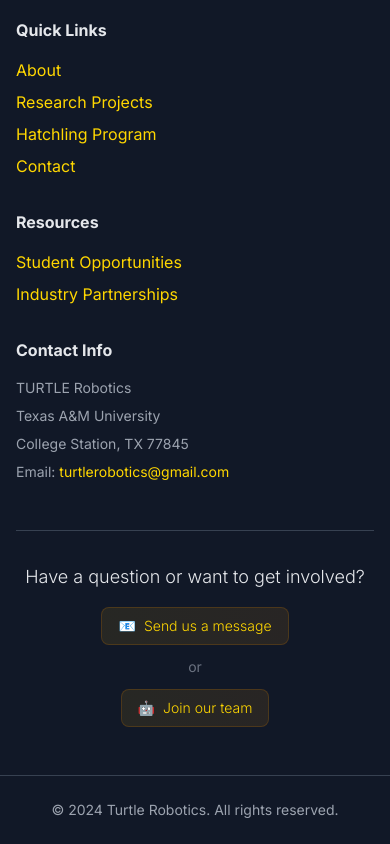
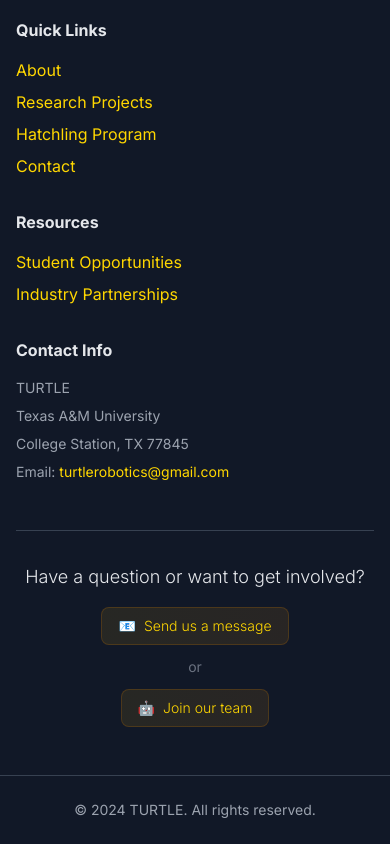
Before and after one commit to turtle-robotics/Turtle-website, a React (Vite) app: page / in a window 390 px wide. Shown: the part 4308-5152 px from the top of the page. Built offline with nearby package versions, Linux system fonts and the light colour scheme; no server answers.

Commit message:
SL Changes

```diff
--- a/src/components/Footer.jsx
+++ b/src/components/Footer.jsx
@@ -62,7 +62,7 @@ const Footer = () => {
                 </Link>
               </li>
               <li>
-                <a href="mailto:turtlerobotics@gmail.com?subject=General%20Inquiry&body=Hello,%20I%20have%20a%20question%20about%20TURTLE%20Robotics.%20Please%20contact%20me%20back." className="text-yellow-600 dark:text-yellow-400 hover:text-yellow-500 dark:hover:text-yellow-300 transition-colors duration-200">
+                <a href="mailto:turtlerobotics@gmail.com?subject=General%20Inquiry&body=Hello,%20I%20have%20a%20question%20about%20TURTLE.%20Please%20contact%20me%20back." className="text-yellow-600 dark:text-yellow-400 hover:text-yellow-500 dark:hover:text-yellow-300 transition-colors duration-200">
                   Contact
                 </a>
               </li>
@@ -97,7 +97,7 @@ const Footer = () => {
           <div className="space-y-4">
             <h3 className="font-bold text-gray-800 dark:text-gray-200">Contact Info</h3>
             <div className="space-y-2 text-sm text-gray-600 dark:text-gray-400">
-              <p>TURTLE Robotics</p>
+              <p>TURTLE</p>
               <p>Texas A&M University</p>
               <p>College Station, TX 77845</p>
               <p>
@@ -117,7 +117,7 @@ const Footer = () => {
             </h3>
             <div className="flex flex-col sm:flex-row gap-3 justify-center items-center">
               <a
-                href="mailto:turtlerobotics@gmail.com?subject=General%20Inquiry&body=Hello,%20I%20have%20a%20question%20about%20TURTLE%20Robotics.%20Please%20contact%20me%20back."
+                href="mailto:turtlerobotics@gmail.com?subject=General%20Inquiry&body=Hello,%20I%20have%20a%20question%20about%20TURTLE.%20Please%20contact%20me%20back."
                 className="inline-flex items-center gap-2 bg-gradient-to-r from-yellow-500/10 to-amber-500/10 hover:from-yellow-500/20 hover:to-amber-500/20 text-yellow-600 dark:text-yellow-400 px-4 py-2 rounded-lg text-sm font-light transition-all duration-300 border border-yellow-200 dark:border-yellow-700/30"
               >
                 <span>📧</span>
@@ -125,7 +125,7 @@ const Footer = () => {
               </a>
               <span className="text-gray-400 dark:text-gray-500 text-sm">or</span>
               <a
-                href="mailto:turtlerobotics@gmail.com?subject=Join%20TURTLE%20Robotics&body=Hello,%20I'm%20interested%20in%20joining%20TURTLE%20Robotics.%20Please%20provide%20more%20information%20about%20how%20to%20get%20involved."
+                href="mailto:turtlerobotics@gmail.com?subject=Join%20TURTLE&body=Hello,%20I'm%20interested%20in%20joining%20TURTLE.%20Please%20provide%20more%20information%20about%20how%20to%20get%20involved."
                 className="inline-flex items-center gap-2 bg-gradient-to-r from-yellow-500/10 to-amber-500/10 hover:from-yellow-500/20 hover:to-amber-500/20 text-yellow-600 dark:text-yellow-400 px-4 py-2 rounded-lg text-sm font-light transition-all duration-300 border border-yellow-200 dark:border-yellow-700/30"
               >
                 <span>🤖</span>
@@ -140,7 +140,7 @@ const Footer = () => {
       <div className="border-t border-gray-200 dark:border-gray-700">
         <div className="max-w-7xl mx-auto px-4 py-6">
           <p className="text-center text-gray-500 dark:text-gray-400 text-sm">
-            © 2024 Turtle Robotics. All rights reserved.
+            © 2024 TURTLE. All rights reserved.
           </p>
         </div>
       </div>
--- a/src/components/Layout.jsx
+++ b/src/components/Layout.jsx
@@ -35,7 +35,7 @@ const Layout = ({ children }) => {
                 className="h-12 w-auto hidden sm:inline align-middle"
               />
               <span className="hidden sm:inline text-2xl font-extralight tracking-tight align-middle leading-none ml-2">
-                <span className="text-yellow-400">TURTLE</span> ROBOTICS
+                <span className="text-yellow-400">TURTLE</span>
               </span>
             </Link>
 
--- a/src/components/SponsorContactForm.jsx
+++ b/src/components/SponsorContactForm.jsx
@@ -150,7 +150,7 @@ const SponsorContactForm = ({ onClose }) => {
             required
             rows="5"
             className="w-full px-4 py-3 rounded-xl border-2 border-gray-200 dark:border-gray-600 bg-white dark:bg-gray-700 text-gray-800 dark:text-gray-200 focus:border-yellow-500 focus:ring-2 focus:ring-yellow-200 dark:focus:ring-yellow-800 transition-all outline-none resize-none"
-            placeholder="Tell us about your interest in sponsoring TURTLE Robotics..."
+            placeholder="Tell us about your interest in sponsoring TURTLE..."
           />
         </div>
 
--- a/src/data/projects.js
+++ b/src/data/projects.js
@@ -101,7 +101,7 @@ export const projects = [
     image: '/assets/BEEST/BEEST-Card.webp',
     title: 'BEEST',
     subtitle: 'Electromechanical Strandbeest',
-    description: 'Raspberry-Pi-powered Strandbeest robot using Jansen linkages with automated turtle-like exterior shell.',
+    description: 'Raspberry-Pi-powered Strandbeest robot using Jansen linkages with automated TURTLE-like exterior shell.',
     category: 'Mechatronics',
     tags: ['Raspberry Pi', 'Python', 'Mechanisms', 'Jansen Linkage', 'Mechatronics', '3D Printing'],
     status: 'Active',
@@ -472,7 +472,7 @@ export const projects = [
     lead: 'Aidan Briggs',
     leadEmail: 'aidanbriggs@tamu.edu',
     goals: [
-      'Launch POBS research vessel and outreach Mini-Turtle',
+      'Launch POBS research vessel and outreach Mini-TURTLE',
       'Advance racing submarine toward launch',
       'Develop aquatic simulation environments in Ansys'
     ],
--- a/src/pages/About.jsx
+++ b/src/pages/About.jsx
@@ -31,10 +31,10 @@ const About = () => {
 
   const currentLeadership = [
     // Executive roles
-    { role: 'President', name: 'Samantha Woravka', period: 'Fall 2025 - Spring 2026', description: 'Leading Turtle Robotics into its next chapter of innovation and growth' },
+    { role: 'President', name: 'Samantha Woravka', period: 'Spring 2026 - Fall 2026', description: 'Leading TURTLE into its next chapter of innovation and growth' },
     { role: 'External Vice President', name: 'Yousuf Shafiu', period: 'Fall 2025 - Spring 2026', description: 'Overseeing external relations and partnerships' },
     { role: 'Internal Vice President', name: 'Ian Wilhite', period: 'Fall 2025 - Spring 2026', description: 'Managing internal operations and team coordination' },
-    { role: 'Project Vice President', name: 'Emily Tredemeyer', period: 'Fall 2025 - Spring 2026', description: 'Leading project development and technical initiatives' },
+    { role: 'Project Vice President', name: 'Emily Tredemeyer', period: 'Spring 2026 - Fall 2026', description: 'Leading project development and technical initiatives' },
     { role: 'Development Vice President', name: 'Kalen Jaroszewski', period: 'Fall 2025 - Spring 2026', description: 'Driving innovation and research advancement' },
 
     // External Branch — officers then committee members
@@ -127,7 +127,7 @@ const About = () => {
             <span className="block text-yellow-400">TURTLE</span>
           </h1>
           <p className="hero-subtitle text-xl md:text-2xl font-light tracking-wide text-gray-400 mb-12 max-w-3xl mx-auto">
-            Turtle Robotics is a student-led research lab at Texas A&M University, pioneering innovative robotics solutions and developing the next generation of robotics leaders.
+            TURTLE is a student-led research lab at Texas A&M University, pioneering innovative robotics solutions and developing the next generation of robotics leaders.
           </p>
         </div>
       </section>
--- a/src/pages/Apply.jsx
+++ b/src/pages/Apply.jsx
@@ -56,9 +56,18 @@ const Apply = () => {
 
           <p className="hero-subtitle text-xl md:text-2xl font-light tracking-wide text-gray-600 dark:text-gray-400 mb-12 max-w-3xl mx-auto">
             {applicationsOpen
-              ? "Fill out this form to join Hatchling or Advanced Project teams at Turtle Robotics."
+              ? "Fill out this form to join Hatchling or Advanced Project teams at TURTLE."
               : "Applications are currently closed. Please check back soon for future openings."}
           </p>
+          {applicationsOpen && (
+            <a
+              href="https://forms.gle/59pUiPUCpDrgBCqn7"
+              className="inline-block bg-gradient-to-r from-yellow-500 to-amber-500 text-white px-16 py-6 rounded-xl text-xl font-light tracking-wide hover:scale-105 transition-all duration-300 shadow-premium mb-6"
+              style={{marginTop: '2rem'}}
+            >
+              APPLY NOW
+            </a>
+            )}
         </div>
       </section>
 
@@ -66,7 +75,7 @@ const Apply = () => {
       <section className="py-24 px-4">
         <div className="max-w-6xl mx-auto">
           <h2 className="text-4xl md:text-5xl lg:text-6xl font-extralight text-center mb-20 text-gray-800 dark:text-gray-200">
-            JOIN TURTLE <span className="text-accent">ROBOTICS</span>
+            JOIN TURTLE
           </h2>
 
           <div className="grid md:grid-cols-2 lg:grid-cols-3 gap-8 mb-16">
@@ -83,9 +92,31 @@ const Apply = () => {
             <div className="glass-card pop-card p-10 rounded-2xl text-center hover:scale-[1.03] transition-all duration-300">
               <div className="text-5xl mb-6">🚀</div>
               <h3 className="text-xl font-light mb-4 text-gray-800 dark:text-gray-200">Start Contributing</h3>
-              <p className="text-gray-600 dark:text-gray-400 font-light leading-relaxed">Begin working on exciting robotics projects with Turtle Robotics.</p>
+              <p className="text-gray-600 dark:text-gray-400 font-light leading-relaxed">Begin working on exciting robotics projects with TURTLE.</p>
             </div>
           </div>
+        </div>
+      </section>
+
+      {/* Contact Section */}
+      <section className="py-24 px-4">
+        <div className="max-w-4xl mx-auto text-center">
+          <h2 className="text-4xl md:text-5xl lg:text-6xl font-extralight mb-12 text-gray-800 dark:text-gray-200">
+            READY TO <span className="text-yellow-600 dark:text-yellow-400">JOIN US</span>
+          </h2>
+
+          {applicationsOpen ? (
+            <a
+              href="https://forms.gle/59pUiPUCpDrgBCqn7"
+              className="inline-block bg-gradient-to-r from-yellow-500 to-amber-500 text-white px-16 py-6 rounded-xl text-xl font-light tracking-wide hover:scale-105 transition-all duration-300 shadow-premium"
+            >
+              APPLY NOW
+            </a>
+          ) : (
+            <div className="inline-block bg-gray-300 dark:bg-gray-700 text-gray-700 dark:text-gray-300 px-16 py-6 rounded-xl text-xl font-light tracking-wide cursor-not-allowed shadow-inner">
+              APPLICATIONS CLOSED
+            </div>
+          )}
         </div>
       </section>
 
@@ -118,28 +149,6 @@ const Apply = () => {
           </div>
         </div>
       </section>
-
-      {/* Contact Section */}
-      <section className="py-24 px-4">
-        <div className="max-w-4xl mx-auto text-center">
-          <h2 className="text-4xl md:text-5xl lg:text-6xl font-extralight mb-12 text-gray-800 dark:text-gray-200">
-            READY TO <span className="text-yellow-600 dark:text-yellow-400">JOIN US</span>
-          </h2>
-
-          {applicationsOpen ? (
-            <a
-              href="https://forms.gle/59pUiPUCpDrgBCqn7"
-              className="inline-block bg-gradient-to-r from-yellow-500 to-amber-500 text-white px-16 py-6 rounded-xl text-xl font-light tracking-wide hover:scale-105 transition-all duration-300 shadow-premium"
-            >
-              APPLY NOW
-            </a>
-          ) : (
-            <div className="inline-block bg-gray-300 dark:bg-gray-700 text-gray-700 dark:text-gray-300 px-16 py-6 rounded-xl text-xl font-light tracking-wide cursor-not-allowed shadow-inner">
-              APPLICATIONS CLOSED
-            </div>
-          )}
-        </div>
-      </section>
     </div>
   )
 }
--- a/src/pages/DevelopmentPrograms.jsx
+++ b/src/pages/DevelopmentPrograms.jsx
@@ -132,7 +132,7 @@ const DevelopmentPrograms = () => {
             Ready to Start Your <span className="text-yellow-400">Journey?</span>
           </h2>
           <p className="text-xl font-light text-gray-400 mb-12 max-w-2xl mx-auto">
-            Join TURTLE Robotics and gain the skills needed to excel in robotics
+            Join TURTLE and gain the skills needed to excel in robotics
           </p>
           <button
             onClick={() => navigate('/apply')}
--- a/src/pages/Home.jsx
+++ b/src/pages/Home.jsx
@@ -198,7 +198,7 @@ const Home = () => {
               height="1200"
               frameBorder="0"
               scrolling="no"
-              title="Turtle Robotics Google Calendar"
+              title="TURTLE Google Calendar"
             ></iframe>
           </div>
         </div>
```
